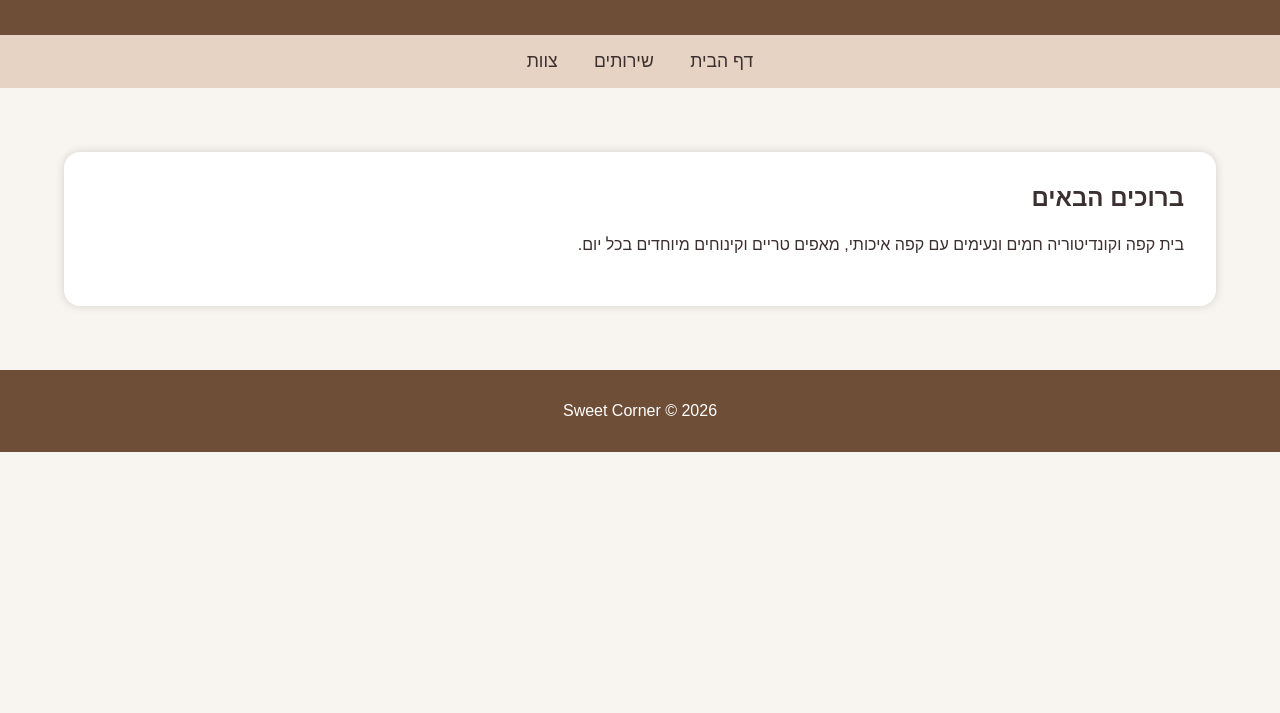
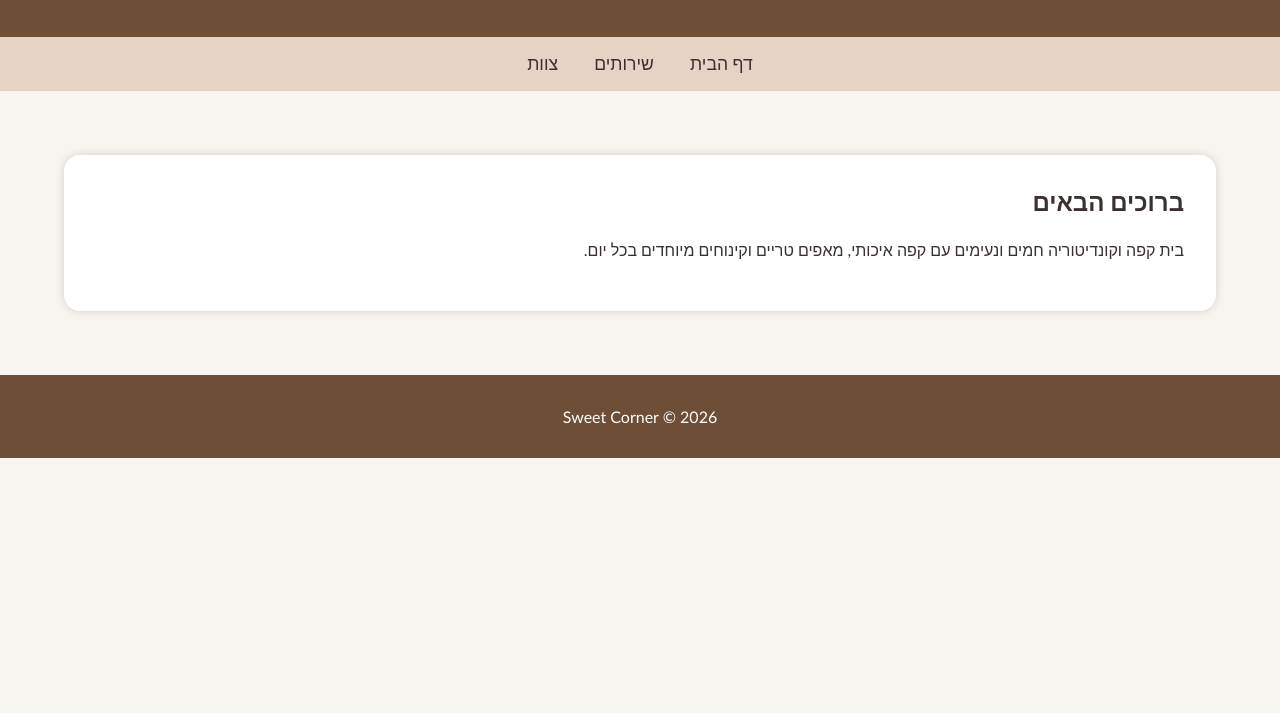
Before and after one commit to mayaraz2/targil1-rep, a plain HTML site: page index.html in a window 1280 px wide. Shown: the part 87-800 px from the top of the page. Drawn offline with Linux system fonts and the light colour scheme.

Commit message:
Update style.css

```diff
--- a/style.css
+++ b/style.css
@@ -2,7 +2,7 @@
  {
     direction: rtl;
     text-align: right;
-    font-family: Arial, sans-serif;
+    font-family: 'Gill Sans', 'Gill Sans MT', Calibri, 'Trebuchet MS', sans-serif, sans-serif;
     background-color: #f8f4ef;
     color: #3b2f2f;
     margin: 0;
```
